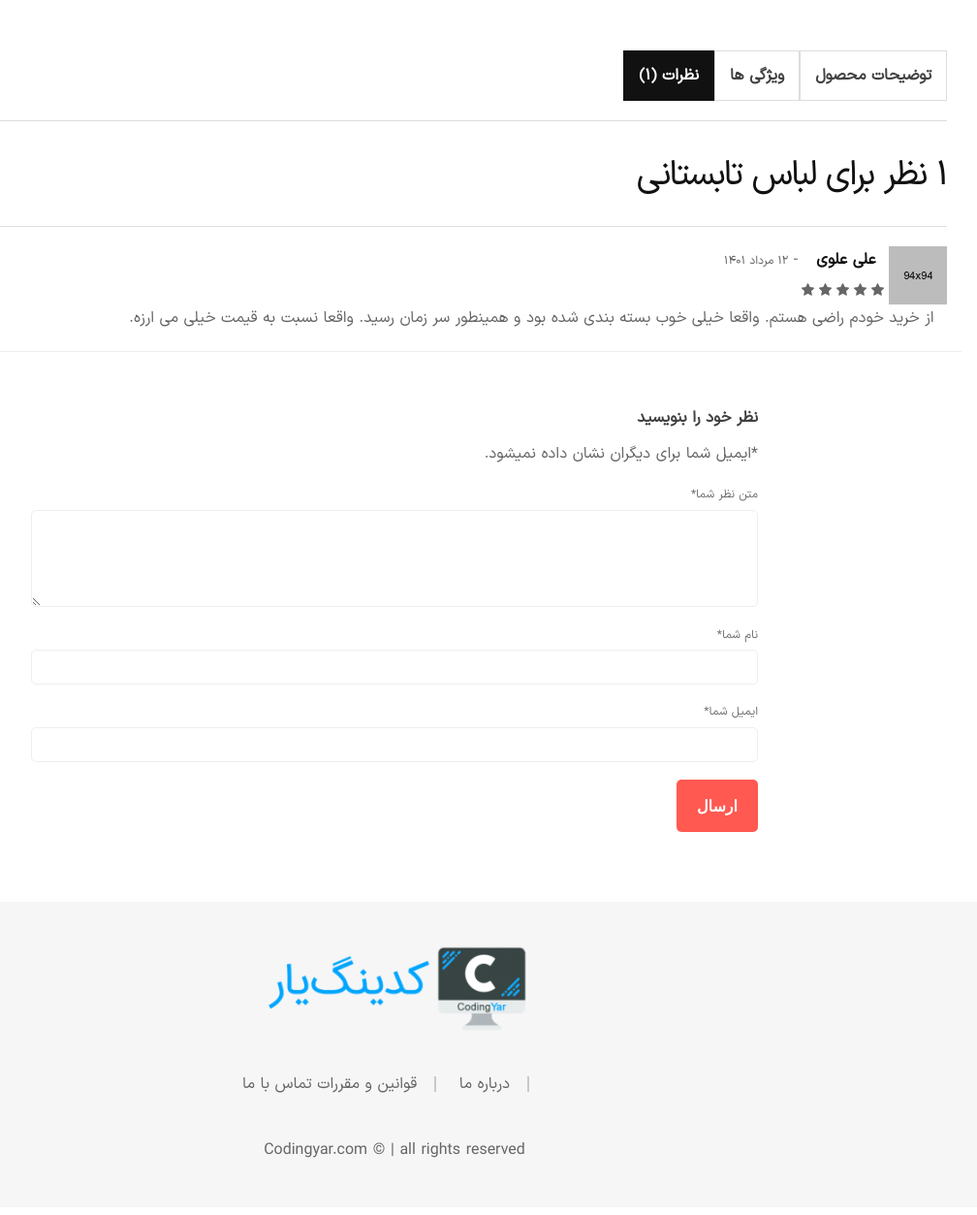
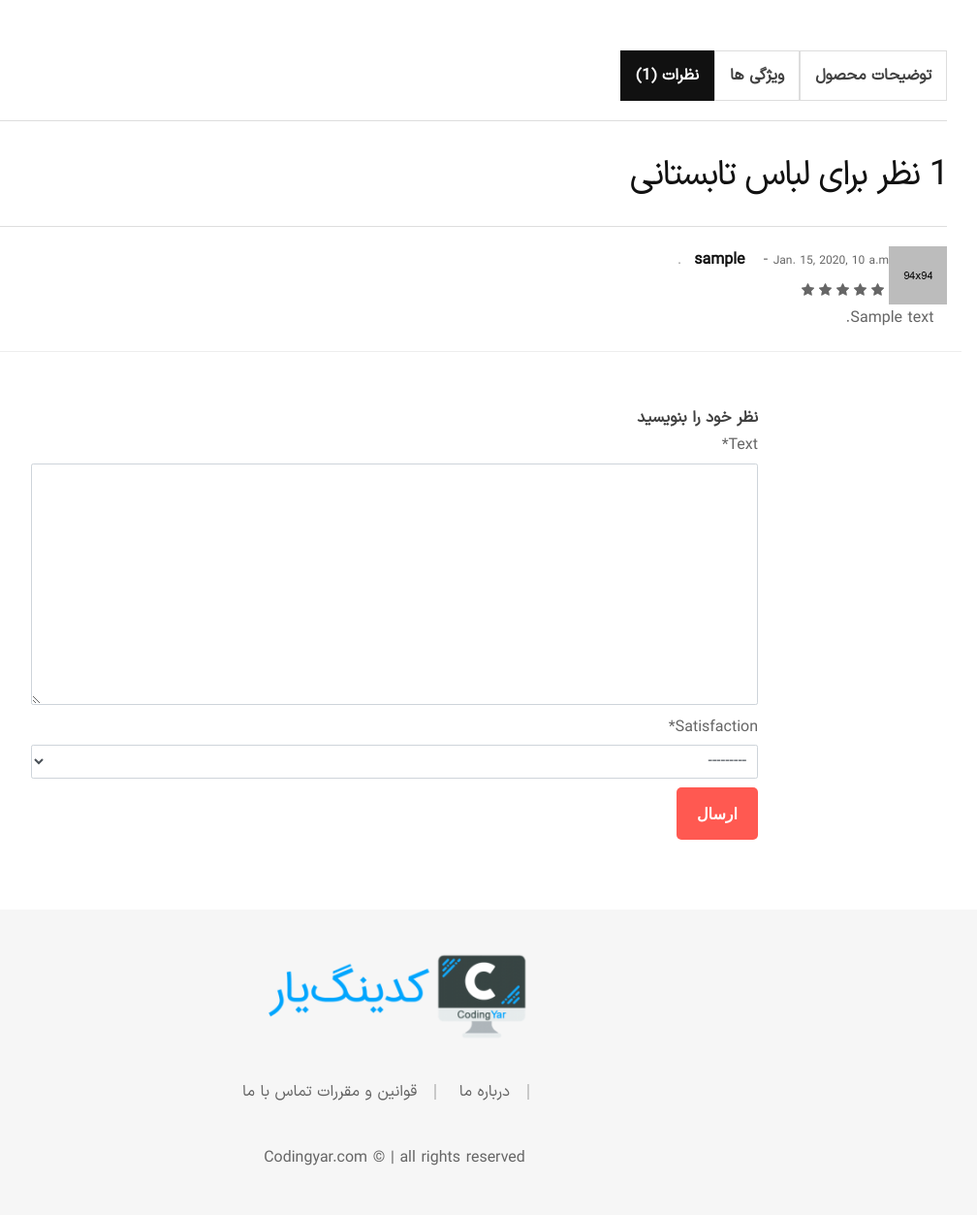
Before and after one commit to behradbhrmi/dj-online-shop-project, a Django app: page /products/1/ in a window 1280 px wide, after a click that opens the changed part. Shown: the part 558-1811 px from the top of the page at 97% size, without its empty margins (251-1259 px from the left). Before the commit the page ends 1752 px from the top, so only its background shows below. Run offline with Django 4.2, Linux system fonts and the light colour scheme; tables that the repository leaves empty hold one stand-in row (values such as "Sample post"); parts of the project's set-up code (start-up, migrations or seed data) failed here and were passed over; some libraries are stand-ins or nearby versions; some web fonts are replaced.

Commit message:
add comment

```diff
--- /dev/null
+++ b/products/forms.py
@@ -0,0 +1,9 @@
+from django import forms
+
+from .models import Comment
+
+
+class CommentForm(forms.ModelForm):
+    class Meta:
+        model = Comment
+        fields = ['text', 'satisfaction', ]
--- a/products/models.py
+++ b/products/models.py
@@ -37,3 +37,6 @@
 
     def __str__(self):
         return self.text
+
+    def get_absolute_url(self):
+        return reverse('product_detail', args=[self.id])
--- a/products/templates/products/product_detail.html
+++ b/products/templates/products/product_detail.html
@@ -1,4 +1,6 @@
 {% extends "_base.html" %}
+{% load static %}
+{% load crispy_forms_tags %}
 
 {% block page_title %}{{ product.title }}{% endblock %}
 
@@ -62,7 +64,7 @@
                                 </a>
                                 <a class="m-0 product-data-tab__link nav-link" id="nav-reviews-tab" data-toggle="tab"
                                    href="#nav-reviews" role="tab" aria-selected="true">
-                                    <span>نظرات (۱)</span>
+                                    <span>نظرات ({{ product.comments.count }})</span>
                                 </a>
                             </div>
                             <div class="tab-content product-data-tab__content" id="product-tabContent">
@@ -102,35 +104,34 @@
                                 <div class="tab-pane fade" id="nav-reviews" role="tabpanel"
                                      aria-labelledby="nav-reviews-tab">
                                     <div class="product-reviews">
-                                        <h3 class="review__title">۱ نظر برای لباس تابستانی</h3>
+                                        <h3 class="review__title">{{ product.comments.count }} نظر برای لباس تابستانی</h3>
                                         <ul class="review__list">
+                                            {% for comment in product.comments.all %}
                                                 <li class="review__item">
                                                     <div class="review__container">
                                                         <div class="review__text">
                                                             <div class="d-flex flex-sm-row flex-row">
-                                                            <img src="assets/img/others/comment-1.jpg"
+                                                                <img src="{% static 'img/others/comment-1.jpg' %}"
                                                                      alt="Review Avatar" class="review__avatar">
                                                                 <div>
                                                                     <div class="review__meta">
-                                                                    <strong class="review__author px-4">علی
-                                                                        علوی</strong>
+                                                                        <strong class="review__author px-4">{{ comment.user }}</strong>
                                                                         <span class="review__dash">-</span>
-                                                                    <span class="review__published-date">۱۲ مرداد ۱۴۰۱</span>
+                                                                        <span class="review__published-date">{{ comment.datetime_modified }}</span>
                                                                     </div>
                                                                     <div class="product-rating">
                                                                         <div class="m-0 star-rating star-five">
-                                                                        <span>Rated <strong class="rating">5.00</strong> out of 5</span>
+                                                                            <span>Rated <strong
+                                                                                    class="rating">{{ comment.satisfaction }}</strong> out of 5</span>
                                                                         </div>
                                                                     </div>
                                                                 </div>
                                                             </div>
-                                                        <p class="review__description text-right px-4">
-                                                            از خرید خودم راضی هستم. واقعا خیلی خوب بسته بندی شده بود و
-                                                            همینطور سر زمان رسید. واقعا نسبت به قیمت خیلی می ارزه.
-                                                        </p>
+                                                            <p class="review__description text-right px-4">{{ comment.text }}</p>
                                                         </div>
                                                     </div>
                                                 </li>
+                                            {% endfor %}
                                         </ul>
                                         <div class="review-form-wrapper">
                                             <div class="row">
@@ -138,37 +139,10 @@
                                                 <div class="col-lg-8 m-auto">
                                                     <span class="reply-title pull-right">نظر خود را بنویسید</span>
                                                     <br>
-                                                    <form action="#" class="form text-right">
-                                                        <div class="form-notes mb--20">
-                                                            <p class="my-3"><span class="required">*</span>ایمیل شما
-                                                                برای دیگران نشان داده نمیشود.</p>
-                                                        </div>
-                                                        <div class="form__group mb--10">
-                                                            <label class="form__label d-block" for="email">متن نظر
-                                                                شما<span class="required">*</span></label>
-                                                            <textarea name="review" id="review"
-                                                                      class="form__input form__input--textarea"></textarea>
-                                                        </div>
-                                                        <div class="form__group mb--20">
-                                                            <label class="form__label d-block" for="name">نام شما<span
-                                                                    class="required">*</span></label>
-                                                            <input type="text" name="name" id="name"
-                                                                   class="form__input">
-                                                        </div>
-                                                        <div class="form__group mb--20">
-                                                            <label class="form__label d-block" for="email">ایمیل
-                                                                شما<span class="required">*</span></label>
-                                                            <input type="email" name="email" id="email"
-                                                                   class="form__input">
-                                                        </div>
-                                                        <div class="form__group">
-                                                            <div class="form-row">
-                                                                <div class="col-12">
-                                                                    <input type="submit" value="ارسال"
-                                                                           class="btn-submit">
-                                                                </div>
-                                                            </div>
-                                                        </div>
+                                                    <form action="{% url "comment_create" product.id %}" method="post" class="form text-right">
+                                                        {% csrf_token %}
+                                                        {{ comment_form|crispy }}
+                                                        <input type="submit" value="ارسال" class="btn-submit">
                                                     </form>
                                                 </div>
                                             </div>
--- a/products/urls.py
+++ b/products/urls.py
@@ -1,8 +1,9 @@
 from django.urls import path
 
-from .views import ProductsListView, ProductDetailView
+from .views import ProductsListView, ProductDetailView, CommentCreateView
 
 urlpatterns = [
     path('', ProductsListView.as_view(), name='products_list'),
-    path('<int:pk>/', ProductDetailView.as_view(), name='product_detail')
+    path('<int:pk>/', ProductDetailView.as_view(), name='product_detail'),
+    path('comments/<int:pk>/', CommentCreateView.as_view(), name='comment_create'),
 ]
--- a/products/views.py
+++ b/products/views.py
@@ -1,6 +1,8 @@
 from django.views import generic
+from django.shortcuts import get_object_or_404
 
-from .models import Product
+from .models import Product, Comment
+from .forms import CommentForm
 
 
 class ProductsListView(generic.ListView):
@@ -13,3 +15,22 @@
     model = Product
     context_object_name = 'product'
     template_name = 'products/product_detail.html'
+
+    def get_context_data(self, **kwargs):
+        context = super().get_context_data(**kwargs)
+        context['comment_form'] = CommentForm()
+        return context
+
+
+class CommentCreateView(generic.CreateView):
+    model = Comment
+    form_class = CommentForm
+    template_name = 'products/product_detail.html'
+
+    def form_valid(self, form):
+        obj = form.save(commit=False)
+        obj.user = self.request.user
+        pk = int(self.kwargs['pk'])
+        product = get_object_or_404(Product, id=pk)
+        obj.product = product
+        return super().form_valid(form)
```
Lines whose indentation alone changed are shown as unchanged.
